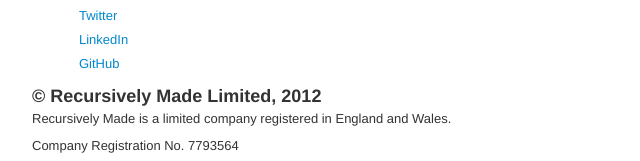
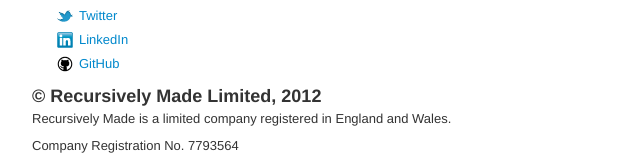
Before and after one commit to recursivelymade/recursivelymade.github.com, a plain HTML site: page index.html in a window 1280 px wide. Shown: the part 342-503 px from the top of the page, 138-778 px from the left. Drawn offline with nearby package versions, Linux system fonts and the light colour scheme.

Commit message:
misspelt assets folder

```diff
--- a/index.html
+++ b/index.html
@@ -110,9 +110,9 @@
         	<h3>By the way</h3>
         	<p>You can also talk to us and see some of the things we do on;</p>
         	<ul>
-        		<li style="background-image: url('/asset/twitter.png');" rel="me"><a href="http://twitter.com/recursivelymade" class="external">Twitter</a></li>
-        		<li style="background-image: url('/asset/linkedin.png');" rel="me"><a href="http://linkedin.com/company/recursively-made" class="external">LinkedIn</a></li>
-        		<li style="background-image: url('/asset/github.png');" rel="me"><a href="https://github.com/organizations/recursivelymade" class="external">GitHub</a></li>
+        		<li style="background-image: url('/assets/twitter.png');" rel="me"><a href="http://twitter.com/recursivelymade" class="external">Twitter</a></li>
+        		<li style="background-image: url('/assets/linkedin.png');" rel="me"><a href="http://linkedin.com/company/recursively-made" class="external">LinkedIn</a></li>
+        		<li style="background-image: url('/assets/github.png');" rel="me"><a href="https://github.com/organizations/recursivelymade" class="external">GitHub</a></li>
         	</ul>
         </div>
 
```
